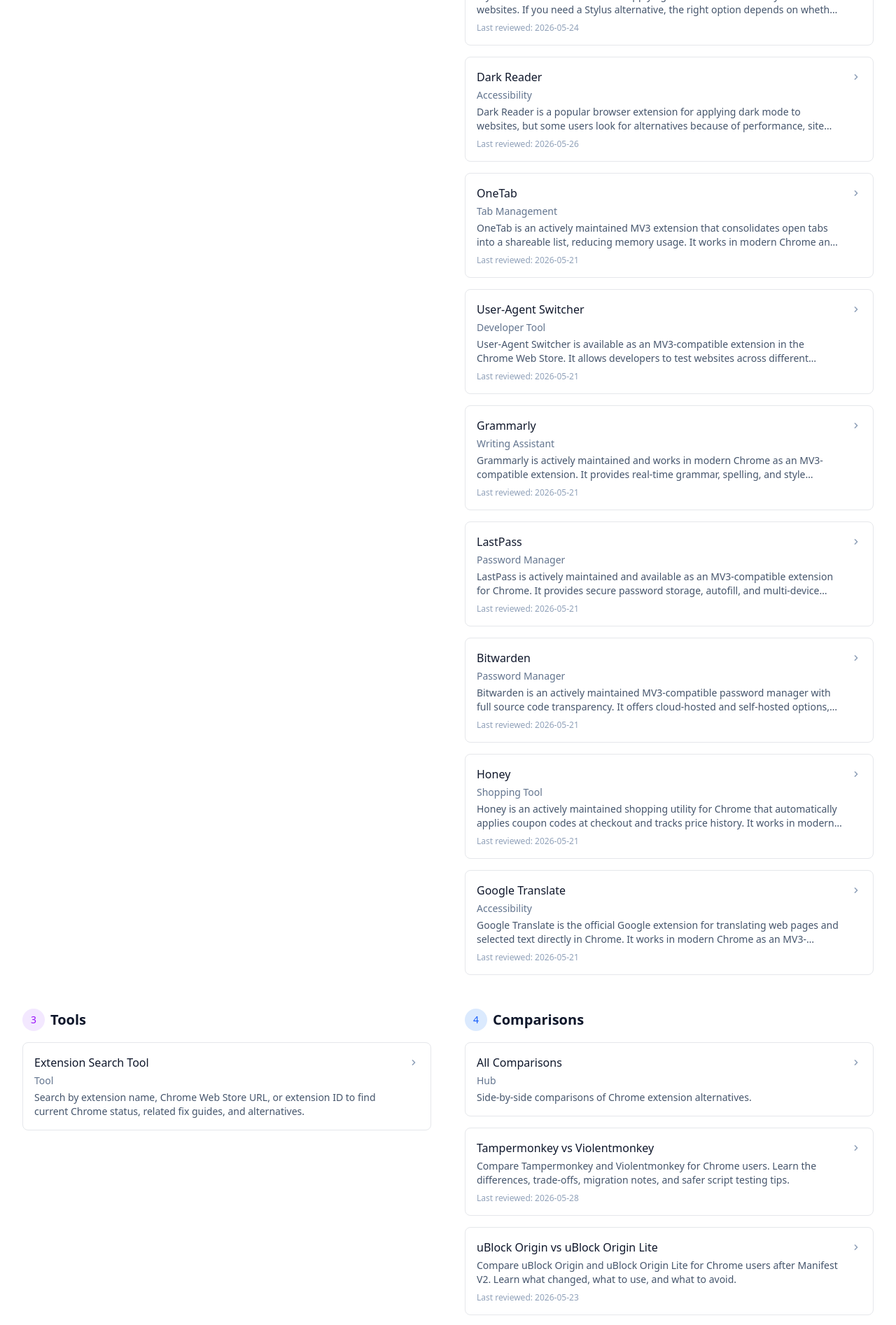
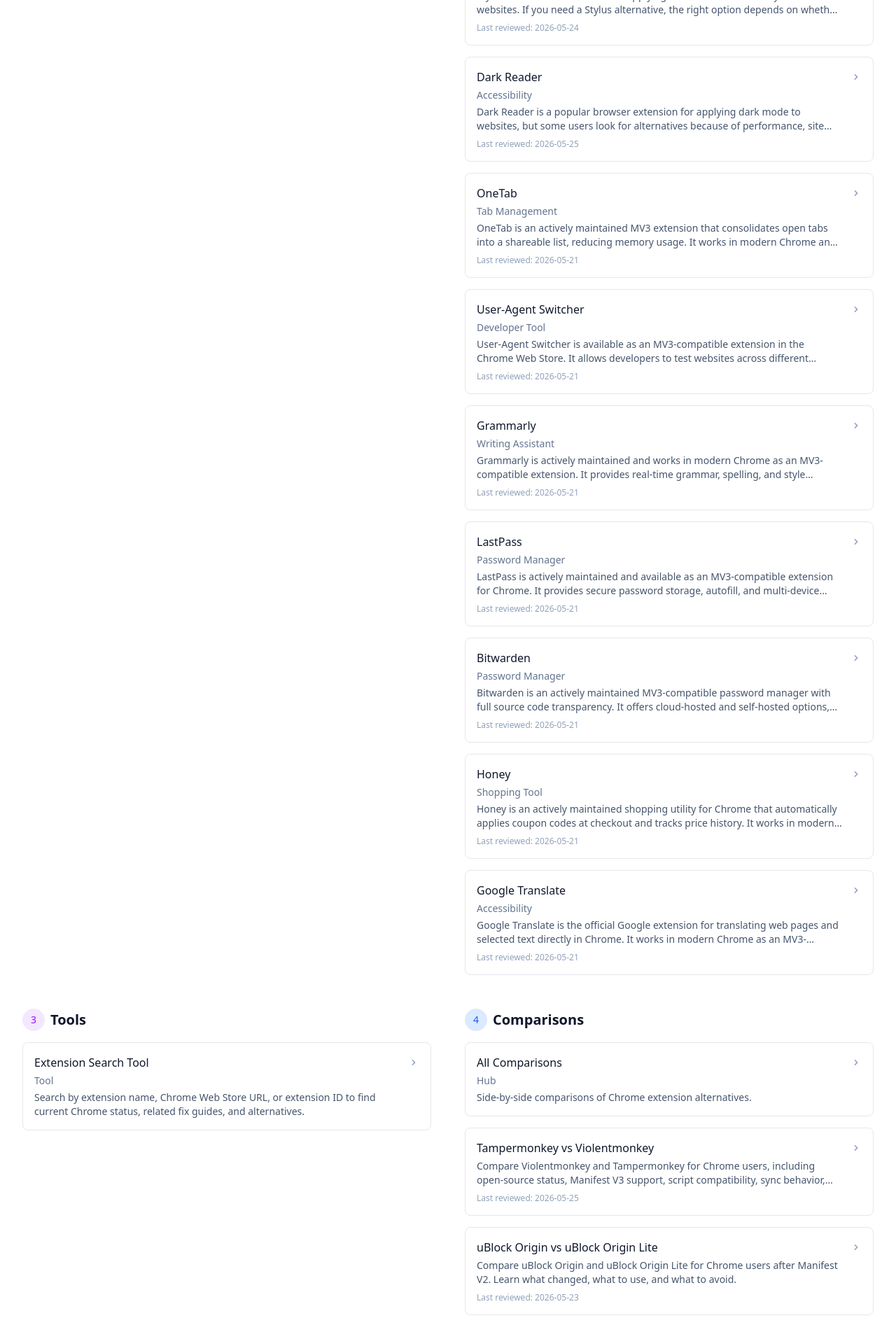
Before and after one commit to JustinXai/extensionfixes, a Next.js app: page /sitemap in a window 1280 px wide. Shown: the part 2591-4484 px from the top of the page at 70% size. Built offline with nearby package versions, Linux system fonts and the light colour scheme.

Commit message:
Normalize extension SEO canonical pages and comparison template

```diff
--- a/scripts/check-production-text.mjs
+++ b/scripts/check-production-text.mjs
@@ -235,14 +235,14 @@
   '/alternatives/ublock-origin': 'May 22, 2026',
   '/alternatives/great-suspender': 'May 27, 2026',
   '/guides/chrome-userscript-manager-alternatives': 'May 22, 2026',
-  '/comparisons/tampermonkey-vs-violentmonkey': 'May 28, 2026',
+  '/comparisons/tampermonkey-vs-violentmonkey': 'May 25, 2026',
   '/comparisons/ublock-origin-vs-ublock-origin-lite': 'May 23, 2026',
   '/comparisons/foxyproxy-vs-switchyomega': 'May 23, 2026',
   '/guides/best-userscript-managers-for-chrome': 'May 25, 2026',
   '/fix/chrome-140-manifest-v2': 'May 24, 2026',
   '/fix/cannot-install-extension-unsupported-manifest': 'May 28, 2026',
   '/fix/chrome-enable-unsupported-extensions': 'May 26, 2026',
-  '/alternatives/dark-reader': 'May 26, 2026',
+  '/alternatives/dark-reader': 'May 25, 2026',
   '/alternatives/stylus': 'May 24, 2026',
   '/fix/this-extension-was-disabled-due-to-malware-suspicious-behavior-policy-violation': 'May 27, 2026',
   '/alternatives/auto-tab-discard': 'May 27, 2026',
--- a/src/data/comparisons.ts
+++ b/src/data/comparisons.ts
@@ -14,7 +14,7 @@
     title: 'Tampermonkey vs Violentmonkey',
     metaTitle: 'Tampermonkey vs Violentmonkey: Which Userscript Manager Should You Use?',
     metaDescription:
-      'Compare Tampermonkey and Violentmonkey for Chrome users. Learn the differences, trade-offs, migration notes, and safer script testing tips.',
+      'Compare Violentmonkey and Tampermonkey for Chrome users, including open-source status, Manifest V3 support, script compatibility, sync behavior, and alternatives. Which userscript manager is better for you?',
     quickAnswer:
       'Tampermonkey is the more widely known userscript manager with a large ecosystem and familiar workflow, while Violentmonkey is a common choice for users who prefer open-source tooling and more transparent script management. For most users, the better choice depends on script compatibility, sync needs, permissions, and whether important scripts run correctly after migration. Neither option makes untrusted scripts safe by default, so users should review script sources, check @match and @grant rules, and test scripts on non-sensitive pages before using them on important accounts.',
     comparedItems: ['Tampermonkey', 'Violentmonkey'],
@@ -28,7 +28,7 @@
       'Both are available as MV3 extensions in the Chrome Web Store and support userscripts written for the Tampermonkey API.',
     ],
     comparisonTable: [
-      { option: 'Tampermonkey', bestFor: 'Users with large script libraries who need a familiar workflow', mv3Support: 'Available (MV3)', cost: 'Free / Donationware', openSource: 'Partial (core is open source)', setupDifficulty: 'Easy', mainTradeoff: 'Larger resource usage but more features' },
+      { option: 'Tampermonkey', bestFor: 'Users with large script libraries who need a familiar workflow', mv3Support: 'Available (MV3)', cost: 'Free / Donationware', openSource: 'Public repository exists; current extension source availability more limited than Violentmonkey', setupDifficulty: 'Easy', mainTradeoff: 'Larger resource usage but more features' },
       { option: 'Violentmonkey', bestFor: 'Users who prefer open-source tooling and direct GitHub sync', mv3Support: 'Available (MV3)', cost: 'Free / Open source', openSource: 'Fully open source', setupDifficulty: 'Easy', mainTradeoff: 'Minimal interface and fewer built-in features' },
       { option: 'Browser bookmarks', bestFor: 'Very simple scripts that do not require external libraries', mv3Support: 'N/A', cost: 'Free', openSource: 'N/A', setupDifficulty: 'Easy', mainTradeoff: 'Very limited — no GM_* APIs, no persistent config' },
     ],
@@ -66,6 +66,12 @@
         whyItFails:
           'Unofficial downloads of Tampermonkey or Violentmonkey can be modified to include tracking or unwanted behavior.',
         saferAlternative: 'Install both extensions only from the official Chrome Web Store.',
+      },
+      {
+        tried: 'Running both Violentmonkey and Tampermonkey at the same time with overlapping scripts',
+        whyItFails:
+          'Two userscript managers running simultaneously can cause scripts to run twice on the same pages, leading to duplicate behavior, conflicts, and unexpected results.',
+        saferAlternative: 'Use one manager at a time. Export scripts from the old manager before switching, and remove the old manager after confirming the new setup works correctly.',
       },
     ],
     relatedPages: [
@@ -122,6 +128,41 @@
         answer:
           'Yes. Violentmonkey is available as a Manifest V3 extension in the Chrome Web Store and continues to work in Chrome 138 and later.',
       },
+      {
+        question: 'Is Tampermonkey or Violentmonkey safer for Chrome users?',
+        answer:
+          'Both Tampermonkey and Violentmonkey are legitimate, maintained userscript managers available in the official Chrome Web Store. The safety of a userscript manager depends more on the scripts you install than the manager itself. Userscripts can request broad access to web pages, so review script sources, check @match and @grant permissions, and test scripts on non-sensitive pages before using them on important accounts.',
+      },
+      {
+        question: 'Is Violentmonkey better than Tampermonkey?',
+        answer:
+          'Neither is objectively better for everyone. Violentmonkey is fully open source and generally uses fewer resources. Tampermonkey has a larger ecosystem and more built-in features. The better choice depends on whether you prioritize open-source transparency, ecosystem familiarity, or interface preferences. If your existing scripts work well in one manager, there is no urgent reason to switch.',
+      },
+      {
+        question: 'Is Tampermonkey better than Violentmonkey?',
+        answer:
+          'Tampermonkey may be a better fit if you rely on a large script library, want the most familiar workflow, or are following tutorials that assume Tampermonkey. Violentmonkey may be a better fit if you prefer fully open-source software, want lower resource usage, or want GitHub Gist sync. Neither is universally safer or better — review the specific scripts you need and test them before committing.',
+      },
+      {
+        question: 'Can I switch from Tampermonkey to Violentmonkey?',
+        answer:
+          'Yes. Export your scripts from Tampermonkey using the built-in export feature, install Violentmonkey from the Chrome Web Store, and import the scripts. Test each script individually on the sites you need. Some scripts using advanced GM_* APIs may need permission adjustments in Violentmonkey. Keep both installed temporarily while testing, then remove the one you no longer use.',
+      },
+      {
+        question: 'What is the best userscript manager for Chrome?',
+        answer:
+          'For most users, Tampermonkey is the practical choice because of its large script library and familiar workflow. Violentmonkey is a practical alternative for users who prefer open-source tooling. Both are MV3 extensions available in the Chrome Web Store. The best choice depends on your specific scripts, sync preferences, and permission requirements. See our full comparison at /comparisons/tampermonkey-vs-violentmonkey.',
+      },
+      {
+        question: 'Is Violentmonkey an open-source alternative to Tampermonkey?',
+        answer:
+          'Violentmonkey is a fully open-source userscript manager, while Tampermonkey has a partially open-source model. Both support the same standard userscript API and work in Chrome. Violentmonkey may appeal to users who prefer fully transparent, auditable code. Tampermonkey offers a larger ecosystem and more built-in features.',
+      },
+      {
+        question: 'What are alternatives to Tampermonkey and Violentmonkey?',
+        answer:
+          'ScriptCat is another userscript manager option available in the Chrome Web Store. Browser bookmarks or snippets work for very simple automation without any extension. See our ScriptCat comparisons at /comparisons/scriptcat-vs-tampermonkey and /comparisons/violentmonkey-vs-scriptcat, or browse all userscript manager options at /guides/best-userscript-managers-for-chrome.',
+      },
     ],
     sources: [
       { title: 'Tampermonkey GitHub Repository', url: 'https://github.com/Tampermonkey/tampermonkey', publisher: 'Tampermonkey', reliability: 'primary', supports: 'Official source for Tampermonkey development' },
@@ -129,7 +170,7 @@
       { title: 'Tampermonkey — Chrome Web Store', url: 'https://chrome.google.com/webstore/detail/tampermonkey/dhdgffkkebhmkfjojejmpbldmpobfkfo', publisher: 'Chrome Web Store', reliability: 'primary', supports: 'Official Chrome Web Store listing for Tampermonkey' },
       { title: 'Violentmonkey — Chrome Web Store', url: 'https://chrome.google.com/webstore/detail/violentmonkey/jinjaccalgkegednnccohejagnfnfdma', publisher: 'Chrome Web Store', reliability: 'primary', supports: 'Official Chrome Web Store listing for Violentmonkey' },
     ],
-    lastUpdated: '2026-05-28',
+    lastUpdated: '2026-05-25',
   },
   {
     templateType: 'comparison',
--- a/src/data/errors.ts
+++ b/src/data/errors.ts
@@ -509,11 +509,18 @@
     slug: 'cannot-install-extension-unsupported-manifest',
     title: 'Cannot Install Extension Because It Uses an Unsupported Manifest Version',
     aliases: [
+      'cannot install extension because it uses an unsupported manifest version',
+      'cannot install extension because it uses an unsupported manifest version could not load manifest',
       'cannot install extension unsupported manifest',
       'unsupported manifest version chrome extension',
       'this extension is not supported because it uses an unsupported manifest version',
       'chrome cannot install extension manifest v2',
       'extension uses an unsupported manifest version',
+      'chrome enable unsupported extensions',
+      'chrome manifest v2',
+      'manifest v2 chrome',
+      'could not load manifest',
+      'chrome cannot install extension unsupported manifest',
     ],
     shortAnswer:
       'Chrome shows an unsupported manifest version error when an extension package uses an older extension format that modern Chrome no longer accepts, most commonly Manifest V2. In current Chrome versions, ordinary users generally cannot fix this by changing a simple setting. Reinstalling the same extension, downloading random CRX files, or disabling security protections can create privacy and malware risks. The safer path is to check whether the developer provides a Manifest V3 version, install a maintained alternative from the Chrome Web Store, or use a browser that still supports the extension you need.',
--- a/src/data/extensions.ts
+++ b/src/data/extensions.ts
@@ -2851,6 +2851,13 @@
       'dark theme',
       'website dark mode',
       'dark mode extension',
+      'dark reader alternative',
+      'dark reader alternative chrome',
+      'dark reader alternatives',
+      'dark reader extension alternative',
+      'dark reader not working chrome',
+      'dark reader alternatives for chrome',
+      'chrome dark mode extension',
     ],
     category: 'Accessibility',
     summary:
@@ -2874,7 +2881,14 @@
     safetyNotes: [
       'Only install Dark Reader from the official Chrome Web Store.',
       'Dark Reader is open source, allowing code review.',
-      'Review permissions ? the extension needs access to modify page appearance.',
+      'Review permissions — the extension needs access to modify page appearance.',
+    ],
+    whatNotToDo: [
+      'Do not install random dark mode CRX files from unknown sites.',
+      'Do not install multiple dark mode or appearance extensions simultaneously.',
+      'Do not grant broad permissions to unknown dark mode extensions.',
+      'Do not assume an extension is safe just because the name looks familiar.',
+      'Do not keep using an abandoned dark mode extension that no longer receives updates.',
     ],
     alternatives: [
       {
@@ -2934,11 +2948,6 @@
         question: 'What is the best Dark Reader alternative for Chrome?',
         answer:
           'The best alternative depends on your needs. Chrome built-in appearance settings work for basic browser theming. Stylus is better if you want custom CSS and are comfortable reviewing styles. Night Eye offers multiple dark mode algorithms. For most users, trying the built-in settings first is the practical starting point.',
-      },
-      {
-        question: 'Is Stylus a Dark Reader alternative?',
-        answer:
-          'Stylus is not a direct Dark Reader alternative — it is a custom CSS manager rather than an automatic dark mode tool. Stylus lets you apply custom CSS to websites, which can include dark mode styles, but you need to find or write the styles yourself. Dark Reader automatically detects and applies dark mode across many sites.',
       },
       {
         question: 'Can Chrome use dark mode without an extension?',
@@ -3025,7 +3034,7 @@
         supports: 'Official Chrome MV2 deprecation timeline — Dark Reader was updated to MV3',
       },
     ],
-    lastUpdated: '2026-05-26',
+    lastUpdated: '2026-05-25',
     keyTakeaways: [
       'Dark Reader is widely used for automatic dark mode on websites.',
       'Built-in browser appearance settings may be enough for simple needs.',
@@ -3039,7 +3048,7 @@
       { label: 'Main alternatives', value: 'Browser settings, Stylus, Night Eye, maintained dark mode tools', variant: 'neutral' },
       { label: 'Main risk', value: 'Broad site access permissions', variant: 'bad' },
       { label: 'Best practice', value: 'Use maintained extensions and review permissions', variant: 'good' },
-      { label: 'Last reviewed', value: 'May 26, 2026', variant: 'neutral' },
+      { label: 'Last reviewed', value: 'May 25, 2026', variant: 'neutral' },
     ],
     comparisonTable: [
       {
--- a/src/lib/types.ts
+++ b/src/lib/types.ts
@@ -113,6 +113,7 @@
   whatHappened: string[];
   migrationSteps: string[];
   safetyNotes: string[];
+  whatNotToDo?: string[];
   alternatives: AlternativeRecord[];
   faqs: FAQItem[];
   sources: SourceItem[];
```
Also changed, not shown: src/app/comparisons/[slug]/page.tsx (+6 -1 lines), src/components/templates/ComparisonPageTemplate.tsx (+14 -3 lines).
